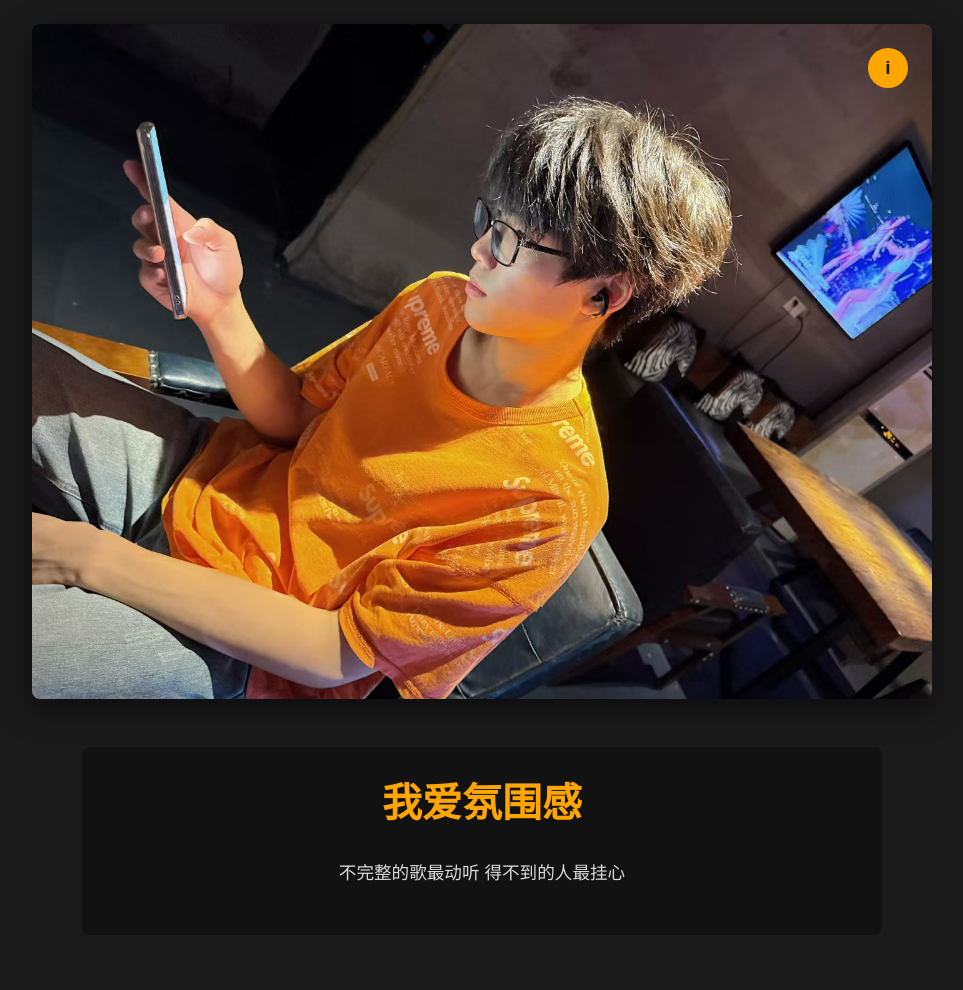
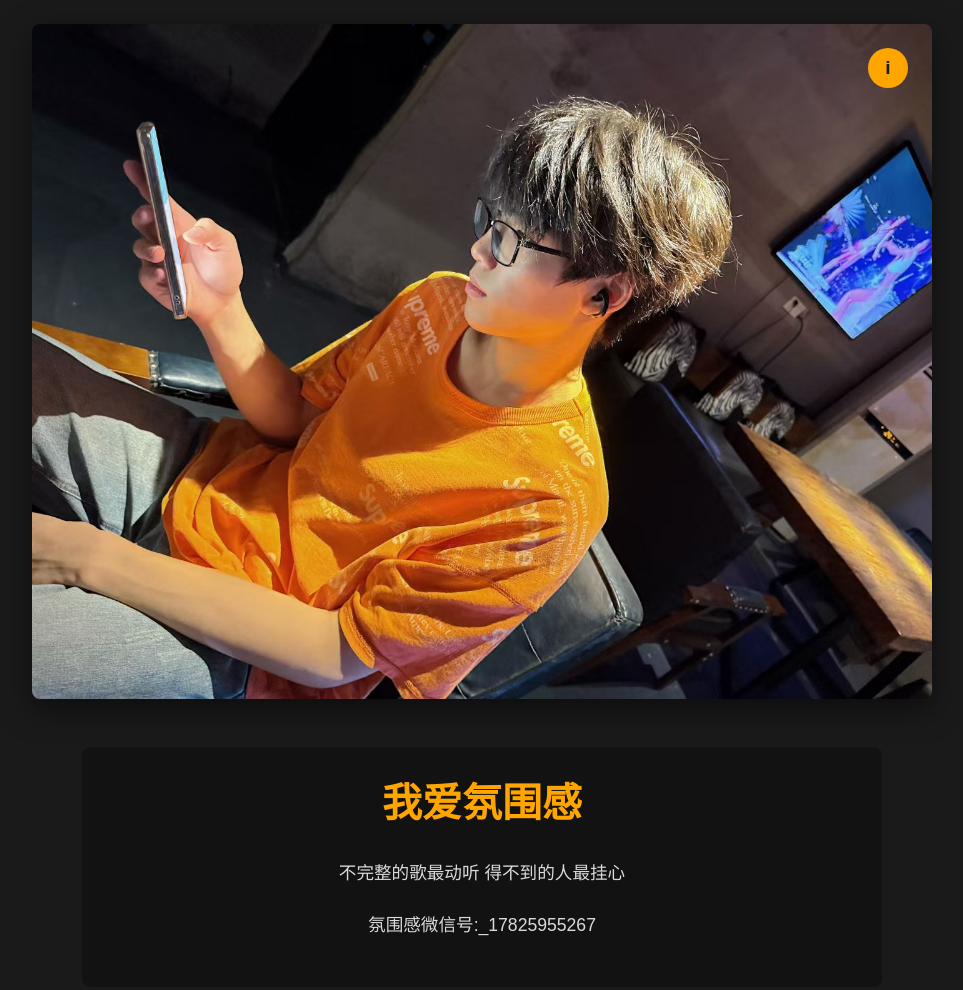
Before and after one commit to pmqCCTV/pmq, a plain HTML site: page index.html in a window 1280 px wide. Shown: the whole page, without its empty margins (158-1121 px from the left). Before the commit the page ends 959 px from the top, so only its background shows below. Drawn offline with Linux system fonts and the light colour scheme.

Commit message:
Update index.html
Signed-off-by: pmqCCTV <2622373007@qq.com>

```diff
--- a/index.html
+++ b/index.html
@@ -20,7 +20,7 @@
             <h1>我爱氛围感</h1>
             <p>不完整的歌最动听 得不到的人最挂心
             </p>
-            <p>
+            <p>氛围感微信号:_17825955267
 
             </p>
         </section>
```
